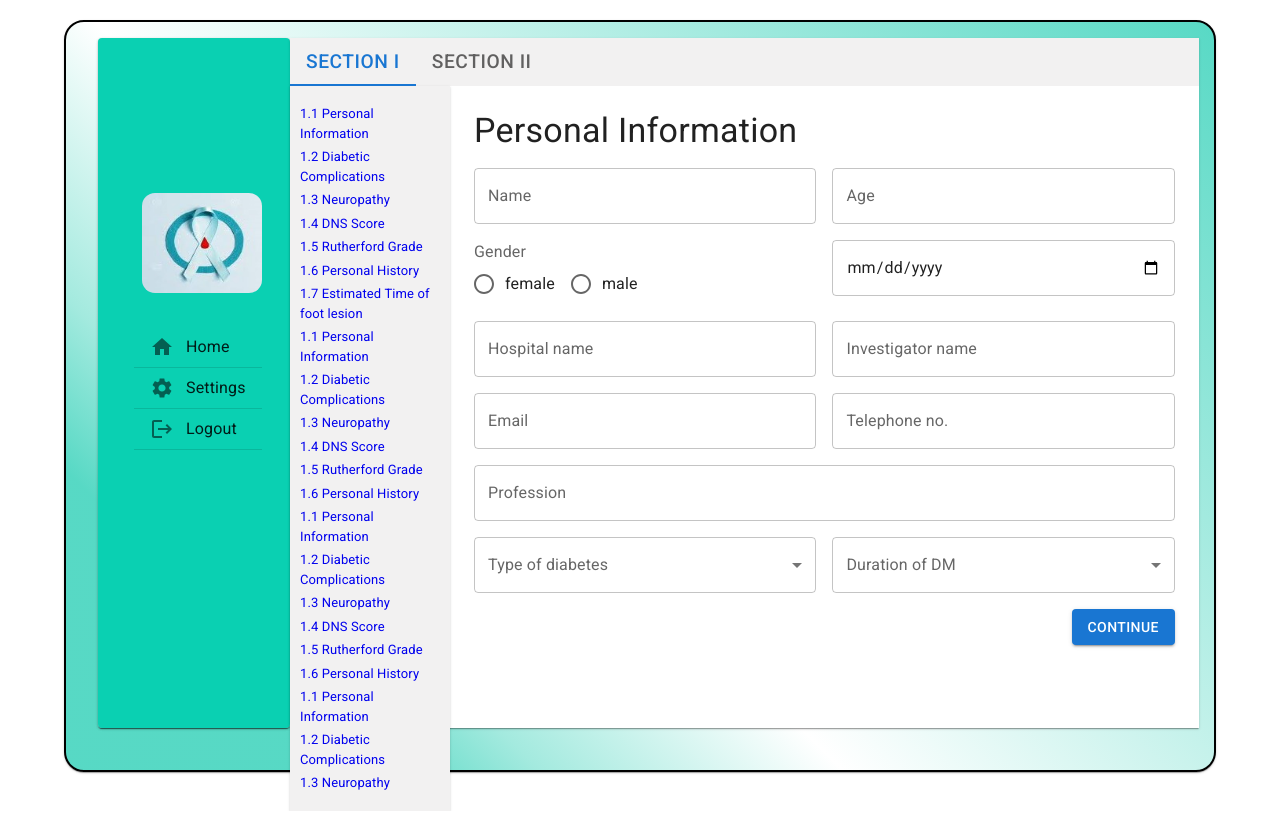
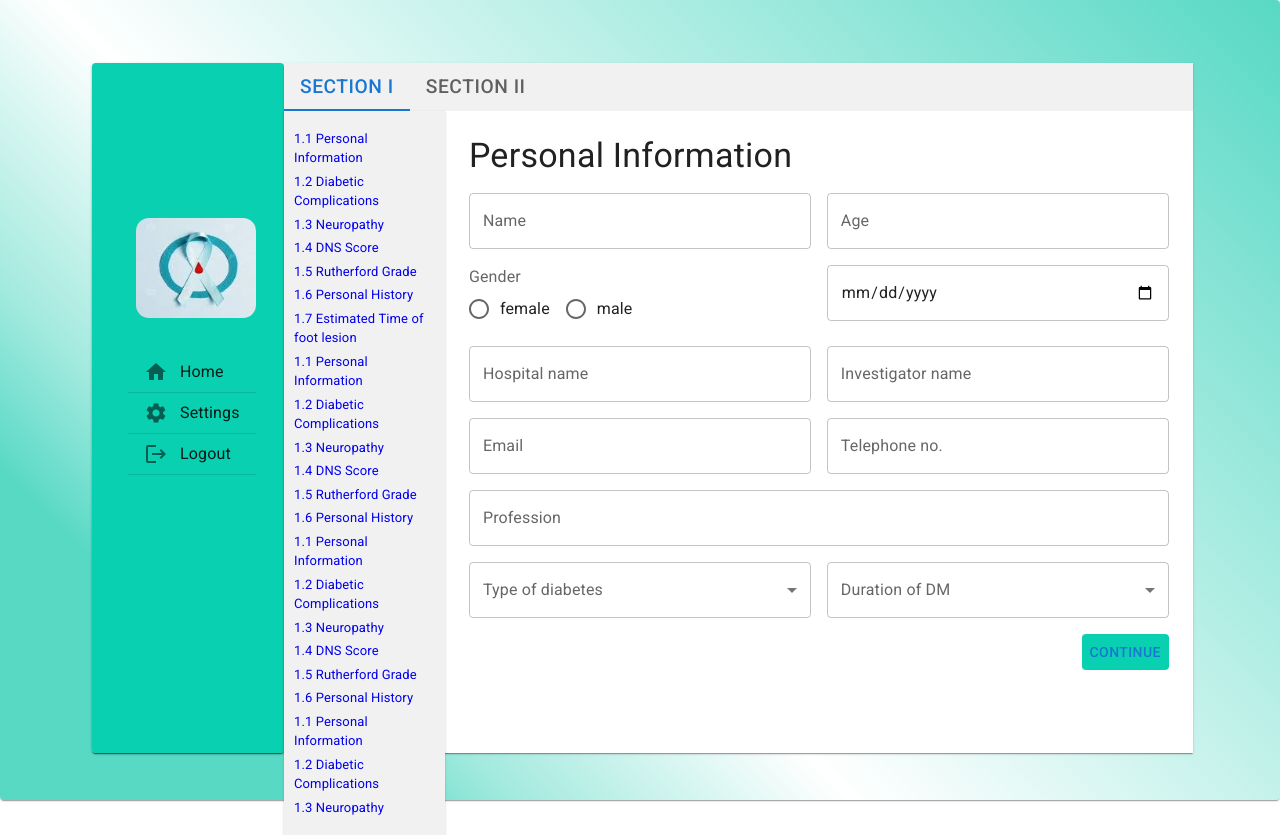
Before and after one commit to MeiiporulTrainingSite/DFP, a React (Create React App) app: page / in a window 1280 px wide. Before the commit the page ends 811 px from the top, so only its background shows below. Built offline with nearby package versions, Linux system fonts and the light colour scheme.

Commit message:
alignment

```diff
--- a/src/App.js
+++ b/src/App.js
@@ -7,24 +7,26 @@ export default function App() {
     <Paper
       sx={{
         background: `linear-gradient(45deg, rgba(13, 200,171, 0.693671) 15.79%, rgba(125, 225, 209, 0.7) 25%, rgba(255, 255, 255, 0.344) 40.96%, rgba(13, 200,171, 0.693671) 100%, rgba(125, 225, 209, 0.3) 15%)`,
-        width: "90vw",
-        height: "94vh",
-        margin: "20px auto",
-        borderRadius: "20px",
-        border: "2px solid black"
+        // width: "90vw",
+        height: "100vh",
+
+        display:'flex',
+
+        // margin: " auto",
+        //borderRadius: "20px",
+        // border: "2px solid black"
       }}
     >
-      {/* <Socialmedia /> */}
-
       <Grid
         container
-        className="grid"
+        justifyContent='center' alignItems='center'
         sx={{
           padding: {
             //     xs: "13vh 0rem 0 1rem",
             lg: "1rem 0rem 0 2rem"
             //     xl: "6rem 0rem 0 7rem"
-          }
+          },
+          // transform: 'translate(-50%, -50%)'
         }}
         // columnSpacing={{ md: -1, lg: -1, xl: 1 }}
       >
--- a/src/Pages/Page1.js
+++ b/src/Pages/Page1.js
@@ -68,10 +68,8 @@ export default function Page1() {
   ];
   return (
 
+       <form onSubmit={formik.handleSubmit} style={{padding:"1.5rem" }}>
 
-
-
-    <form onSubmit={formik.handleSubmit} style={{padding:"1.5rem" }}>
       <Typography variant='h4'sx={{mb:'1rem'}}>Personal Information</Typography>
            <Grid container spacing={2} >
                   <Grid item  md={6} xl={6}>
@@ -161,9 +159,7 @@ export default function Page1() {
         <p>*{formik.errors.Investigator}*</p>
       ) : null}
       </Grid>
-
-
-     <Grid item  md={6} xl={6}>
+         <Grid item  md={6} xl={6}>
       <Textbox
         label="Email"
         type="text"
@@ -208,8 +204,6 @@ export default function Page1() {
         <p>*{formik.errors.Profession}*</p>
       ) : null}
       </Grid>
-
-
      <Grid item  md={6} lg={6}>
       <SelectCom
         select={select}
@@ -229,7 +223,6 @@ export default function Page1() {
         label="Duration of DM"
         InputLabel="Duration of DM"
         onChange={formik.handleChange}
-
       />
       {formik.touched.Dmselect && formik.errors.Dmselect ? (
         <p>*{formik.errors.Dmselect}*</p>
@@ -238,10 +231,9 @@ export default function Page1() {
       {/* </Grid>     */}
       {/* <Grid container align='right' sx={{}}>   */}
       <Grid item md={12} lg={12} align='right' >
-      <Button type="submit" variant="contained" >Continue</Button>
+      <Button type="submit" sx={{backgroundColor: "#0AD0B2"}} >Continue</Button>
       </Grid>
       </Grid>
-
     </form>
   );
 }
```
